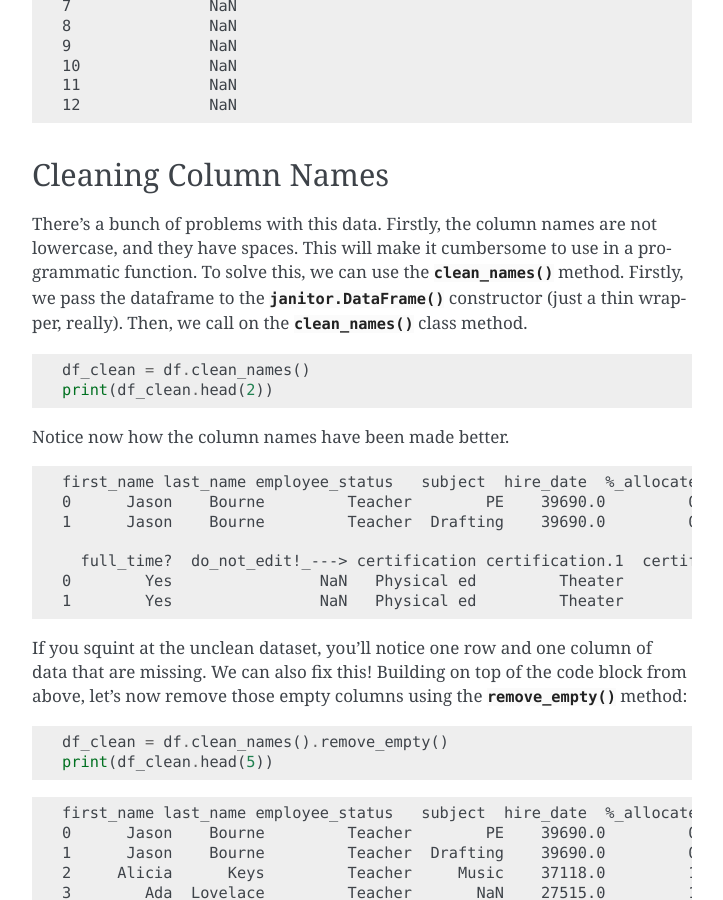
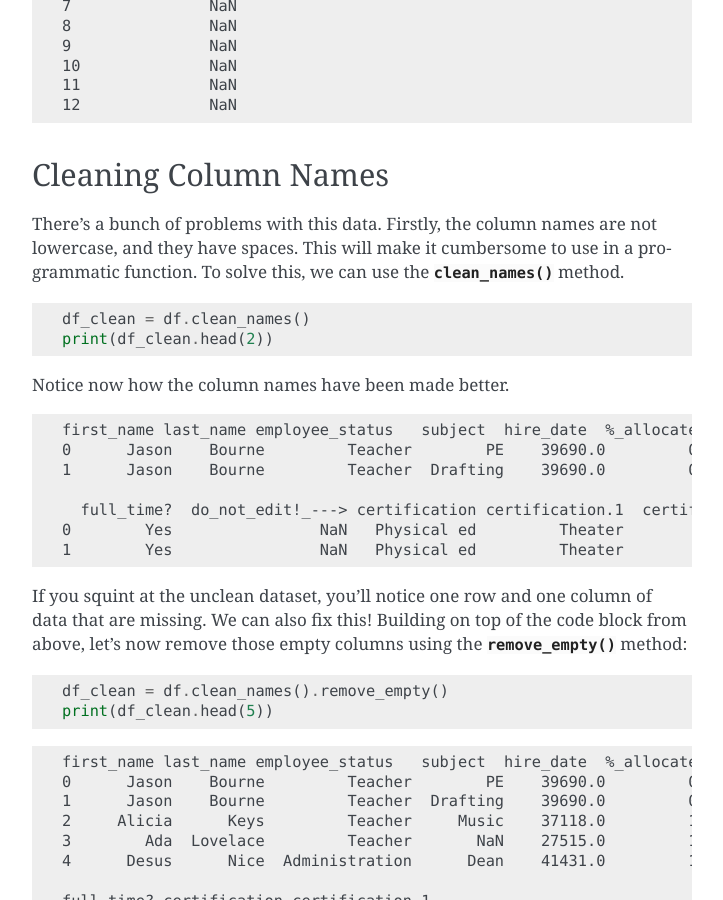
Before and after one commit to pyjanitor-devs/pyjanitor, a Sphinx documentation site: the page built from docs/example.rst, in a window 1280 px wide and 900 px high, scrolled down 1153 px. Shown: the whole window, without its empty margins (388-1111 px from the left). Built offline with Sphinx 7.4.7, drawn with Linux system fonts in a browser that asks for light colours.

Commit message:
Remove some obsolete text

```diff
--- a/docs/example.rst
+++ b/docs/example.rst
@@ -68,7 +68,7 @@ Here's what the dirty dataframe looks like.
 Cleaning Column Names
 ---------------------
 
-There's a bunch of problems with this data. Firstly, the column names are not lowercase, and they have spaces. This will make it cumbersome to use in a programmatic function. To solve this, we can use the :py:meth:`clean_names` method. Firstly, we pass the dataframe to the :py:class:`janitor.DataFrame()` constructor (just a thin wrapper, really). Then, we call on the :py:meth:`clean_names()` class method.
+There's a bunch of problems with this data. Firstly, the column names are not lowercase, and they have spaces. This will make it cumbersome to use in a programmatic function. To solve this, we can use the :py:meth:`clean_names` method.
 
 .. code-block:: python
 
```
